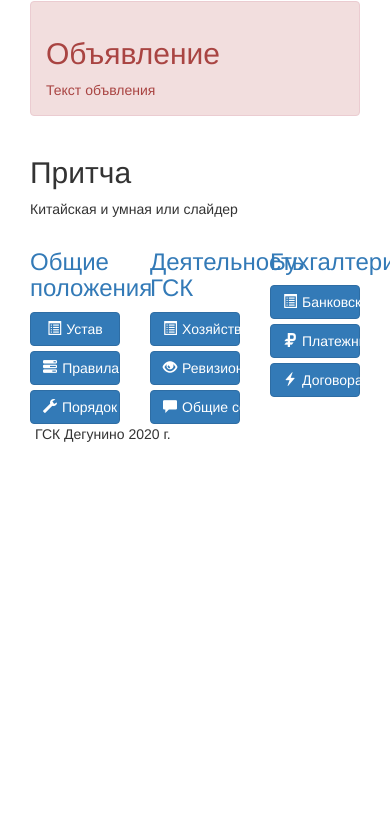
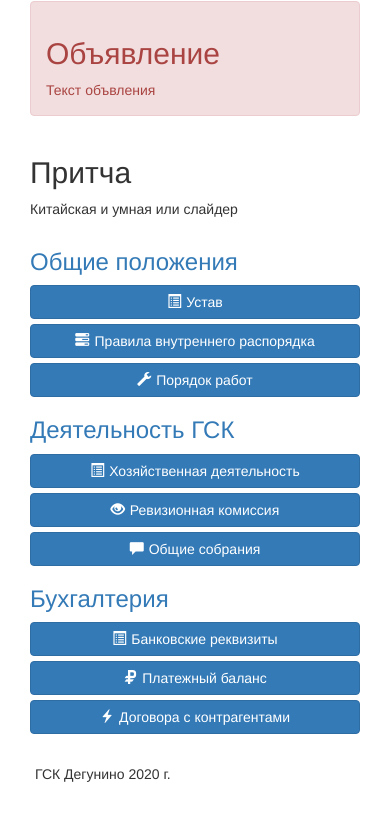
Before and after one commit to devskyfly/appv2, a PHP site: template frontend/views/site/index.php in a window 390 px wide; the page is wider, and only the part inside the window is pictured. Shown: the top 821 px of that part. Run offline with PHP 8.4, Linux system fonts and the light colour scheme; the template is opened without the code that fills it, so the values that code supplies are empty; some libraries are stand-ins or nearby versions.

Commit message:
Last night changes.

```diff
--- a/environments/prod/common/config/main-local.php
+++ b/environments/prod/common/config/main-local.php
@@ -3,9 +3,9 @@ return [
     'components' => [
         'db' => [
             'class' => 'yii\db\Connection',
-            'dsn' => 'mysql:host=localhost;dbname=yii2advanced',
+            'dsn' => 'mysql:host=localhost;dbname=gsk',
             'username' => 'root',
-            'password' => '',
+            'password' => 'chislopi',
             'charset' => 'utf8',
         ],
         'mailer' => [
--- a/frontend/views/layouts/main.php
+++ b/frontend/views/layouts/main.php
@@ -27,7 +27,7 @@ AppAsset::register($this);
 <?php $this->beginBody() ?>
 
     <?= $this->render('_header')?>
-    <div class = "container">
+    <div class = "container" style="min-height: calc(100vh - 80px);">
     <?= $content ?>
     </div>
     <?= $this->render('_footer')?>
--- a/frontend/views/site/index.php
+++ b/frontend/views/site/index.php
@@ -24,7 +24,7 @@ use yii\helpers\Url;
     </div>
 </div>
 <div class="raw">
-    <div class="col-xs-4">
+    <div class="col-xs-12 col-md-4">
 
             <div class="">
                 <h3 style="color: rgb(51, 122, 183)">Общие положения</h3>
@@ -52,7 +52,7 @@ use yii\helpers\Url;
                 </div>
             </div>
     </div>
-    <div class="col-xs-4">
+    <div class="col-xs-12 col-md-4">
 
         <div>
             <h3 style="color: rgb(51, 122, 183)">Деятельность ГСК</h3>
@@ -79,7 +79,7 @@ use yii\helpers\Url;
             </div>
         </div>
 </div>
-<div class="col-xs-4">
+<div class="col-xs-12 col-md-4">
 
         <div class="">
             <h3 style="color: rgb(51, 122, 183)">Бухгалтерия</h3>
--- a/frontend/widgets/documents/Lst.php
+++ b/frontend/widgets/documents/Lst.php
@@ -3,6 +3,7 @@ namespace frontend\widgets\documents;
 
 use DateTime;
 use common\models\document\Document;
+use common\models\news\Section;
 use yii\base\Widget;
 use yii\helpers\Url;
 
@@ -25,6 +26,7 @@ class Lst extends Widget
     public function run()
     {
         $list = $this->list;
-        return $this->render('list', compact("list"));
+        $label = (Section::getById($this->section))->name;
+        return $this->render('list', compact("list", "label"));
     }
 }
--- a/frontend/widgets/documents/views/list.php
+++ b/frontend/widgets/documents/views/list.php
@@ -1,5 +1,8 @@
 
 <div class="raw">
+    <div class="col-xs-12">
+        <h3><?=$label?></h3>
+    </div>
     <div class="col-xs-12">
     <table class="table table-striped">
             <tbody>
```
